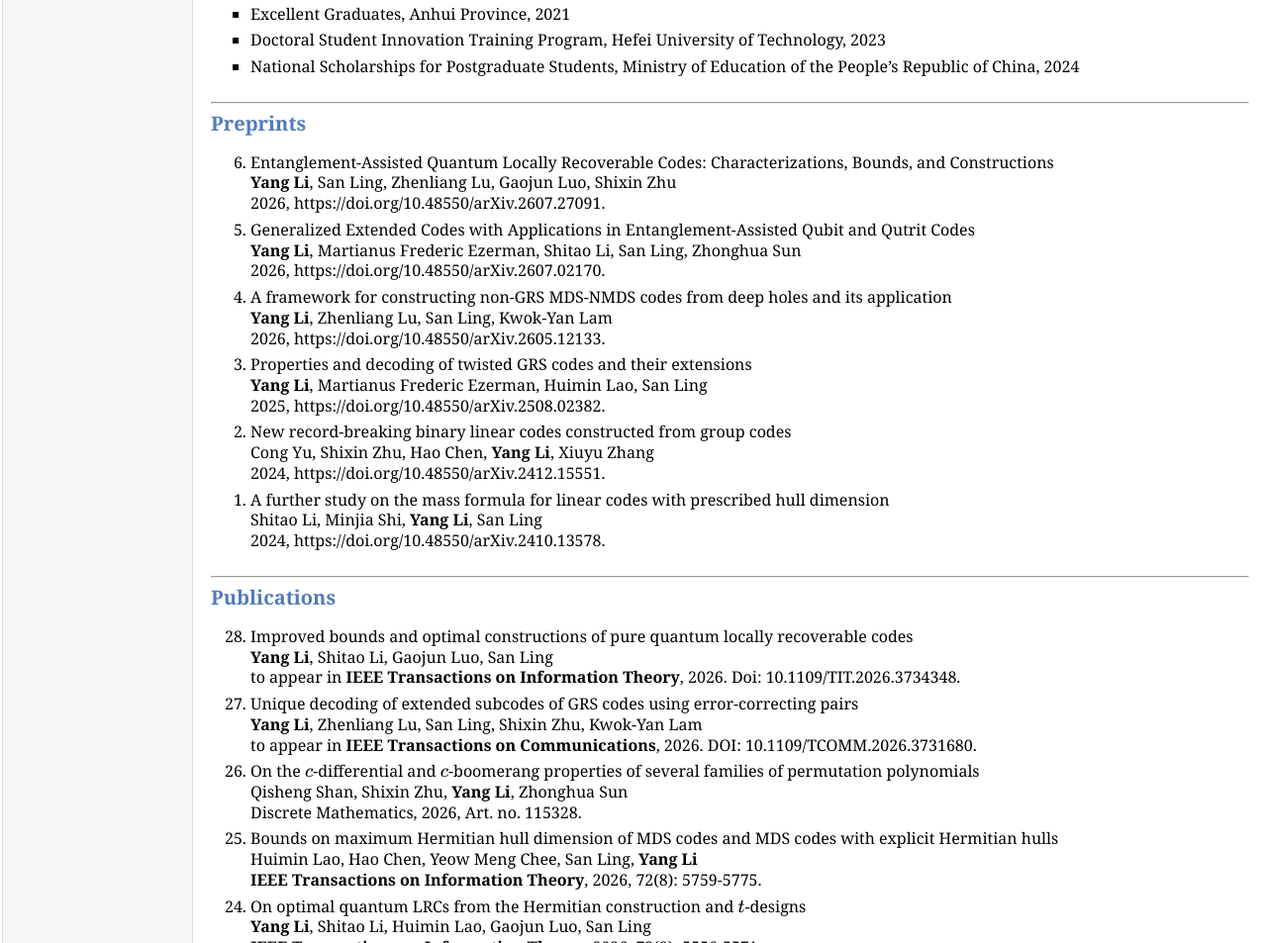
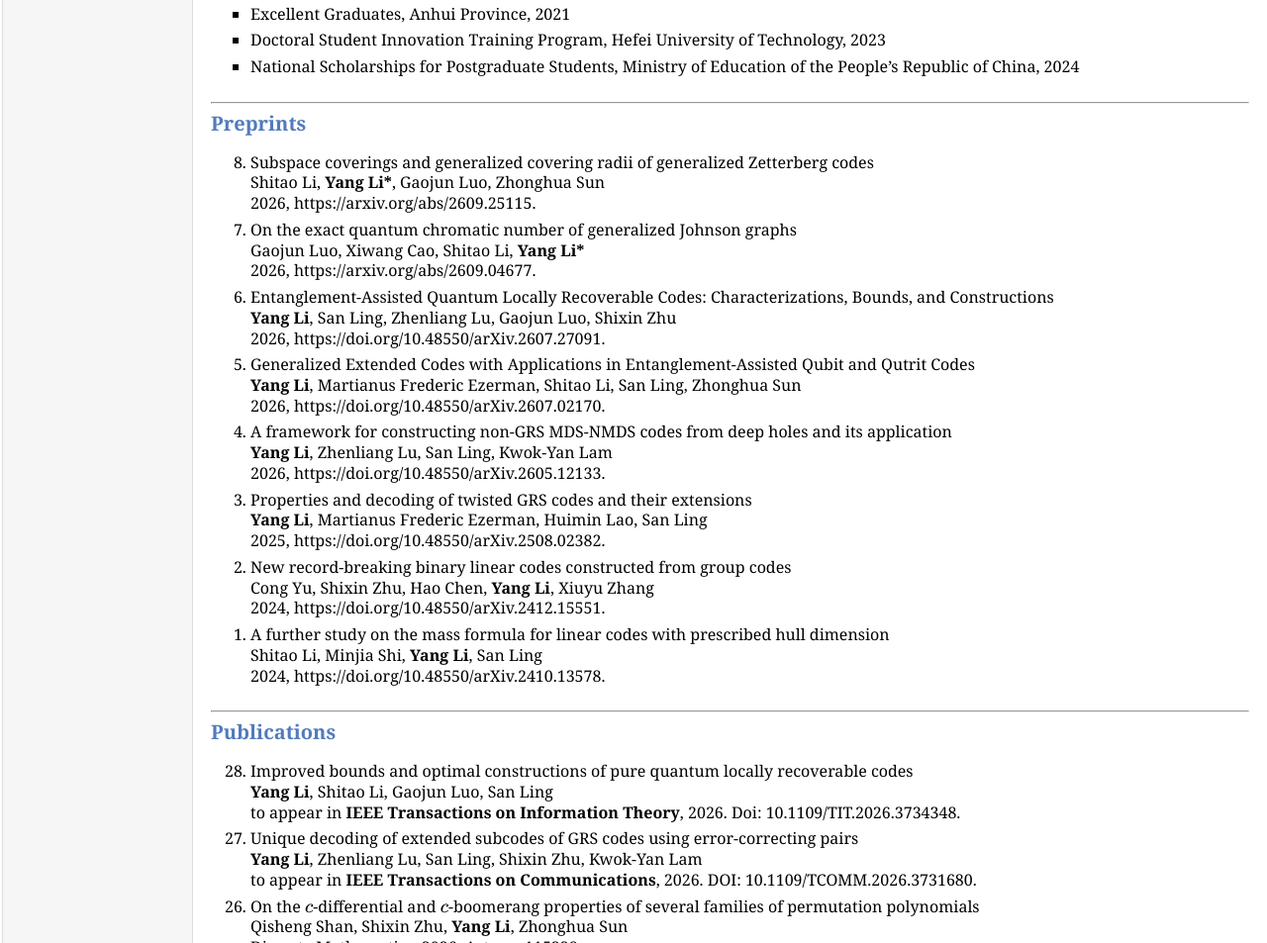
Before and after one commit to yanglimath/yanglimath.github.io, a plain HTML site: page index.html in a window 1280 px wide. Shown: the part 826-1779 px from the top of the page at 99% size. Drawn offline with nearby package versions, Linux system fonts and the light colour scheme.

Commit message:
Add preprints to index.html
Added new preprints with authors and publication details.

```diff
--- a/index.html
+++ b/index.html
@@ -131,6 +131,19 @@
             <!--(Authorship is in alphabetical order, except when the paper title is in italics)</a>-->
 
          <ol reversed>
+
+            <li><p>
+            Subspace coverings and generalized covering radii of generalized Zetterberg codes<br>
+            Shitao Li, <b>Yang Li*</b>, Gaojun Luo, Zhonghua Sun<br>
+            2026, https://arxiv.org/abs/2609.25115.
+            </p></li>
+
+            <li><p>
+            On the exact quantum chromatic number of generalized Johnson graphs<br>
+            Gaojun Luo, Xiwang Cao, Shitao Li, <b>Yang Li*</b> <br>
+            2026, https://arxiv.org/abs/2609.04677.
+            </p></li>
+
            <li><p>
             Entanglement-Assisted Quantum Locally Recoverable Codes: Characterizations, Bounds, and Constructions<br>
             <b>Yang Li</b>, San Ling, Zhenliang Lu, Gaojun Luo, Shixin Zhu<br>
```
